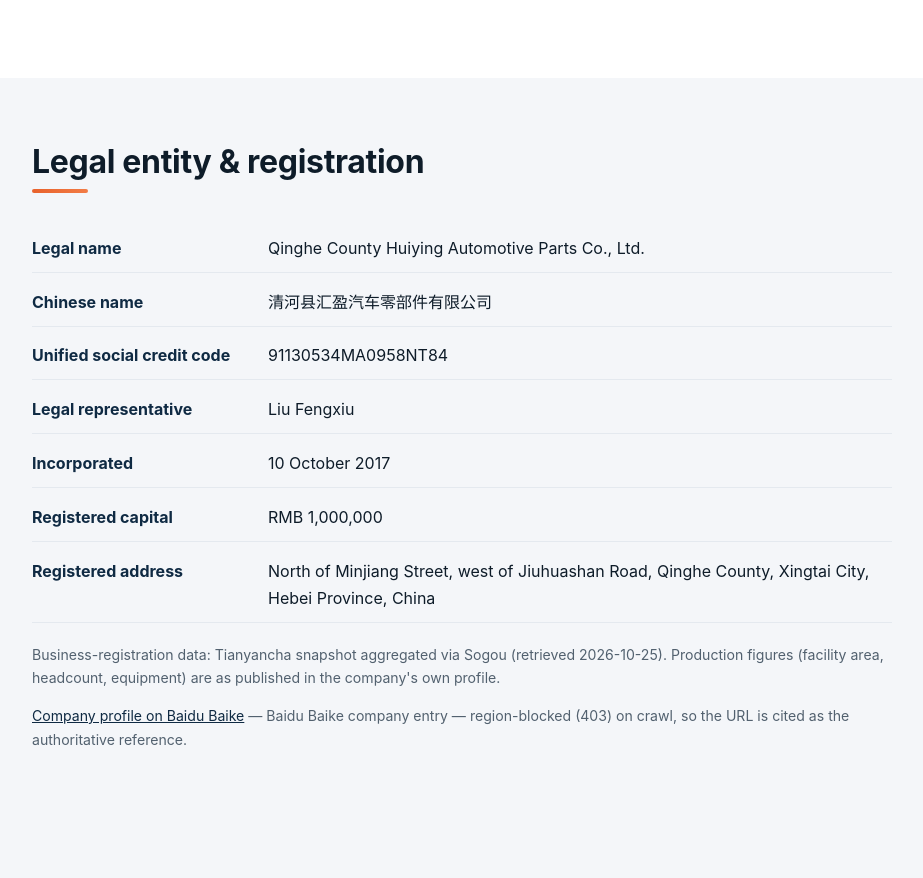
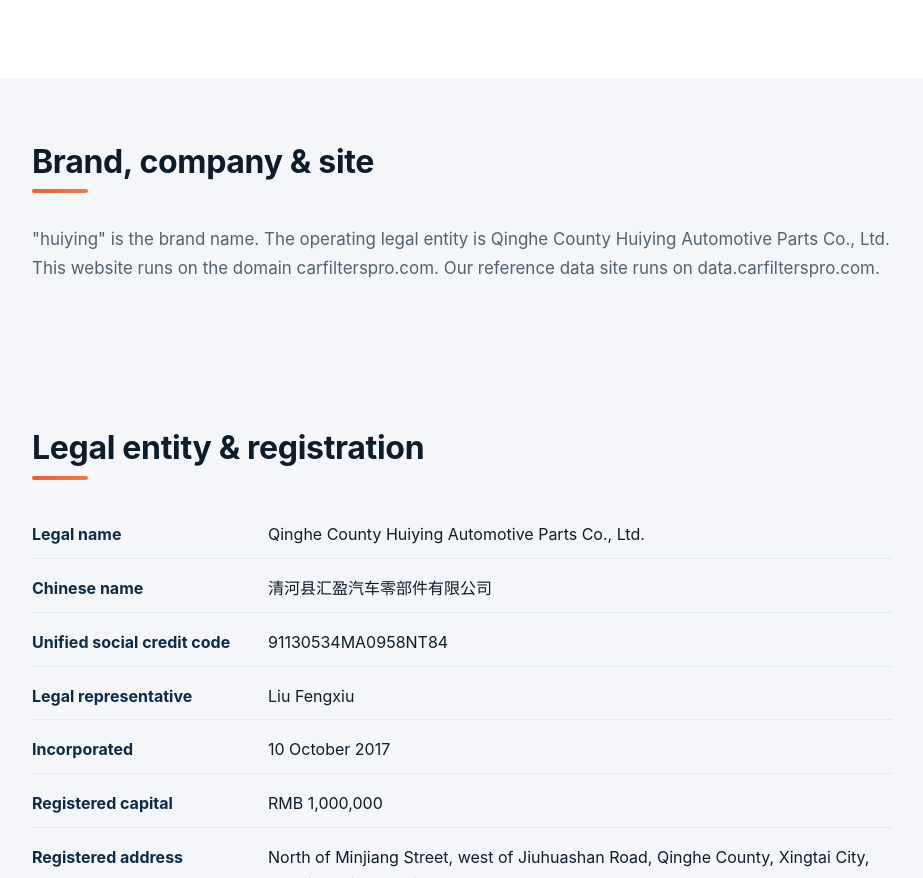
Before and after one commit to martinxionbiotech-max/Huiying, an Astro site: page /company-profile in a window 1280 px wide. Shown: the part 1760-2638 px from the top of the page, without its empty margins (58-981 px from the left). Built offline with nearby package versions, Linux system fonts and the light colour scheme; Astro itself is replaced by a stand-in of ours.

Commit message:
audit3-fix-p0-brand: brand-company relationship statement on profile+contact (P0-1)

```diff
--- a/src/data/company.ts
+++ b/src/data/company.ts
@@ -59,6 +59,15 @@
   heading: 'Brand lineage vs. legal entity',
   text:
     'The Huiying brand traces its roots in Qinghe County\'s filter industry back to 1996, when the founding team began producing filter products. The operating company — Qinghe County Huiying Automotive Parts Co., Ltd. — was incorporated later, on 10 October 2017, with a registered scope covering the manufacturing of automotive parts and components. We keep these two dates distinct on purpose: "since 1996" describes the brand\'s history in the Qinghe filter cluster, while "2017" is the legal-entity incorporation date.',
+};
+
+// Brand ↔ company ↔ site relationship — a single unambiguous statement used on the
+// Company Profile and Contact pages so the brand/legal-entity/domain mapping is never
+// left unexplained. Kept identical across pages (audit3 P0-1).
+export const brandCompanyRelationship = {
+  heading: 'Brand, company & site',
+  text:
+    '"huiying" is the brand name. The operating legal entity is Qinghe County Huiying Automotive Parts Co., Ltd. This website runs on the domain carfilterspro.com. Our reference data site runs on data.carfilterspro.com.',
 };
 
 export const factoryInfo = {
--- a/src/pages/company-profile.astro
+++ b/src/pages/company-profile.astro
@@ -1,6 +1,6 @@
 ---
 import BaseLayout from '../layouts/BaseLayout.astro';
-import { companyProfile, companyDisclosure, brandLineage, industryBackground, exportMarkets } from '../data/company';
+import { companyProfile, companyDisclosure, brandLineage, brandCompanyRelationship, industryBackground, exportMarkets } from '../data/company';
 ---
 
 <BaseLayout title="Company Profile" description={companyProfile.description.slice(0, 155)}>
@@ -40,6 +40,17 @@
       </div>
       <div class="disclosure">
         <p class="lede">{brandLineage.text}</p>
+      </div>
+    </div>
+  </section>
+
+  <section class="section section--soft">
+    <div class="container">
+      <div class="section-head">
+        <h2>{brandCompanyRelationship.heading}</h2>
+      </div>
+      <div class="disclosure">
+        <p class="lede">{brandCompanyRelationship.text}</p>
       </div>
     </div>
   </section>
--- a/src/pages/contact.astro
+++ b/src/pages/contact.astro
@@ -1,6 +1,7 @@
 ---
 import BaseLayout from '../layouts/BaseLayout.astro';
 import { site } from '../data/site';
+import { brandCompanyRelationship } from '../data/company';
 
 // Direct-contact page (no server-side form on this static site).
 // Product-page "Request a quote" links pass ?product=MODEL&url=… to pre-fill a mailto.
@@ -31,6 +32,7 @@
       <div class="contact__info">
         <h2>{site.companyName}</h2>
         <p>All employees of the company sincerely welcome guests from all over the world and merchants from all over the world to visit and negotiate business.</p>
+        <p class="muted small">{brandCompanyRelationship.text}</p>
         <ul class="contact__list">
           <li><strong>Email:</strong> <a href={`mailto:${site.email}`}>{site.email}</a></li>
           <li><strong>Phone | WeChat:</strong> <a href={`tel:${site.phoneHref}`}>{site.phone}</a></li>
```
